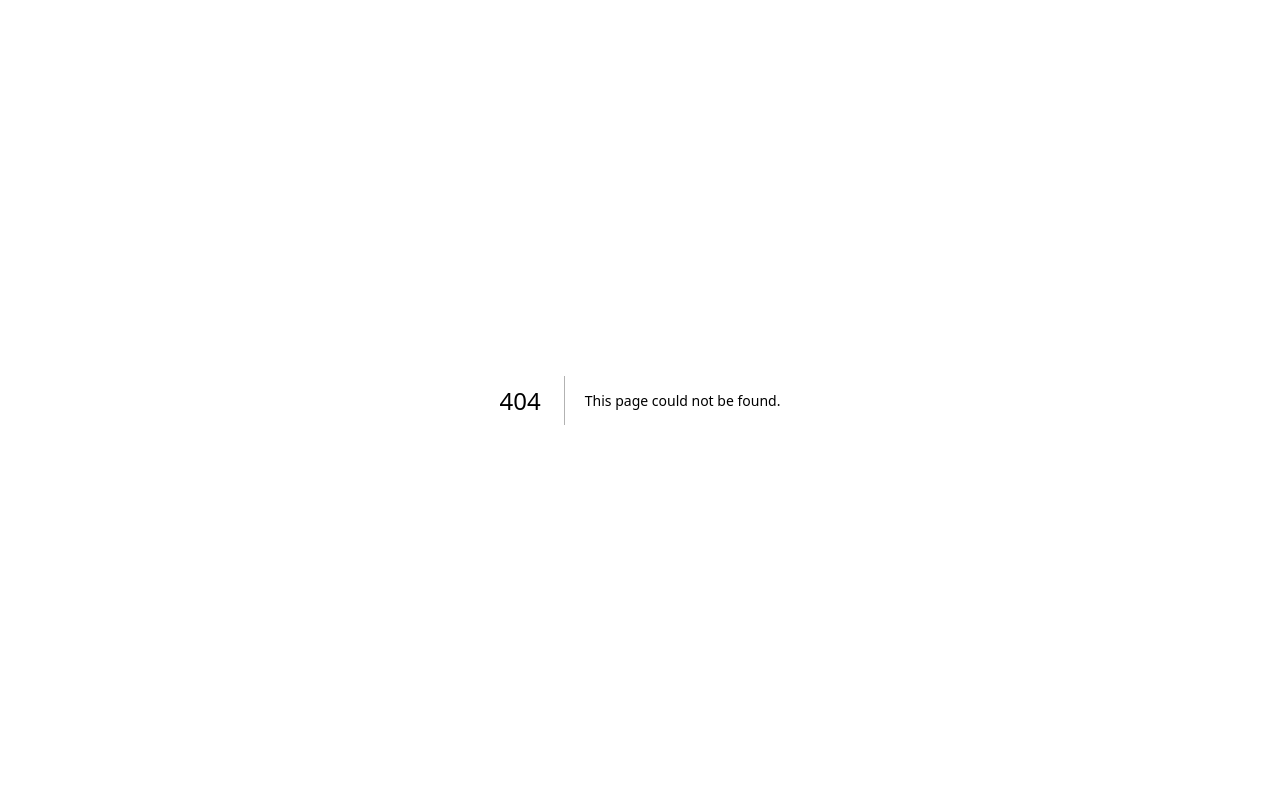
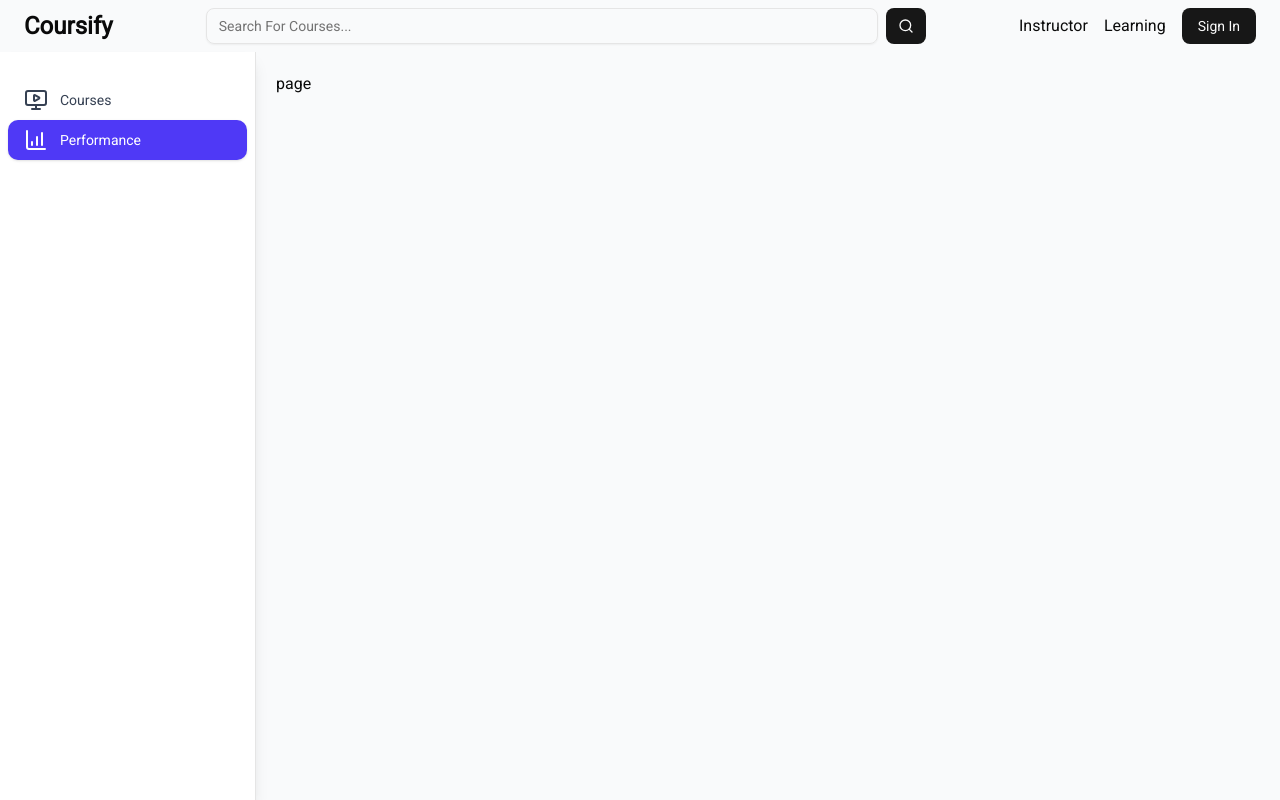
Before and after one commit to rupamjit/Coursify, a Next.js app: page /instructor/performance in a window 1280 px wide. Before the commit this address had no page. Built offline with nearby package versions, Linux system fonts and the light colour scheme; no server answers.

Commit message:
complete sidebar and navbar

```diff
--- a/package.json
+++ b/package.json
@@ -10,6 +10,7 @@
   },
   "dependencies": {
     "@clerk/nextjs": "^6.32.2",
+    "@prisma/client": "^6.16.2",
     "@radix-ui/react-slot": "^1.2.3",
     "class-variance-authority": "^0.7.1",
     "clsx": "^2.1.1",
@@ -29,6 +30,7 @@
     "@types/react-dom": "^19",
     "eslint": "^9",
     "eslint-config-next": "15.5.4",
+    "prisma": "^6.16.2",
     "tailwindcss": "^4",
     "tw-animate-css": "^1.4.0",
     "typescript": "^5"
--- /dev/null
+++ b/src/app/(home)/instructor/courses/page.tsx
@@ -0,0 +1,9 @@
+import React from 'react'
+
+const page = () => {
+  return (
+    <div>page</div>
+  )
+}
+
+export default page
--- /dev/null
+++ b/src/app/(home)/instructor/layout.tsx
@@ -0,0 +1,17 @@
+import Sidebar from "@/components/Sidebar";
+
+const layout = ({ children }: { children: React.ReactNode }) => {
+  return (
+    <div className="h-screen flex bg-gray-50">
+      <div className="w-64 bg-white shadow-lg border-r flex flex-col">
+        <Sidebar />
+      </div>
+
+      <div className="p-5">
+        {children}
+      </div>
+    </div>
+  );
+};
+
+export default layout;
--- /dev/null
+++ b/src/app/(home)/instructor/performance/page.tsx
@@ -0,0 +1,9 @@
+import React from 'react'
+
+const page = () => {
+  return (
+    <div>page</div>
+  )
+}
+
+export default page
--- a/src/app/(home)/layout.tsx
+++ b/src/app/(home)/layout.tsx
@@ -3,8 +3,10 @@ import React, { ReactNode } from "react";
 
 const layout = ({ children }: { children: ReactNode }) => {
   return (
-    <div>
-      <Topbar />
+    <div className="h-screen flex flex-col bg-gray-50">
+      <header className="sticky top-0 z-50">
+        <Topbar />
+      </header>
       {children}
     </div>
   );
--- /dev/null
+++ b/src/app/(home)/learning/page.tsx
@@ -0,0 +1,9 @@
+import React from 'react'
+
+const page = () => {
+  return (
+    <div>page</div>
+  )
+}
+
+export default page
--- /dev/null
+++ b/src/components/Sidebar.tsx
@@ -0,0 +1,43 @@
+"use client";
+import { BarChart4, MonitorPlay } from "lucide-react";
+import Link from "next/link";
+import { usePathname } from "next/navigation";
+import React from "react";
+
+const sidebarRoutes = [
+  { icon: <MonitorPlay />, label: "Courses", path: "/instructor/courses" },
+  {
+    icon: <BarChart4 />,
+    label: "Performance",
+    path: "/instructor/performance",
+  },
+];
+const Sidebar = () => {
+  const path = usePathname();
+  console.log(path);
+
+  return (
+    <div className="p-2 mt-5">
+      {sidebarRoutes.map((sidebarRoute, _idx) => (
+        <Link
+          key={_idx}
+          href={sidebarRoute.path}
+          className={`
+        flex items-center gap-3 px-4 py-2 rounded-lg text-gray-700
+        transition-colors duration-200
+        ${
+          path === sidebarRoute.path
+            ? "bg-indigo-600 text-white font-medium shadow-sm"
+            : "hover:bg-gray-100 hover:text-indigo-600"
+        }
+      `}
+        >
+          <span className="text-lg">{sidebarRoute.icon}</span>
+          <span className="text-sm">{sidebarRoute.label}</span>
+        </Link>
+      ))}
+    </div>
+  );
+};
+
+export default Sidebar;
```
Also changed, not shown: 1 other file (tests, documents, lock files or other folders).
